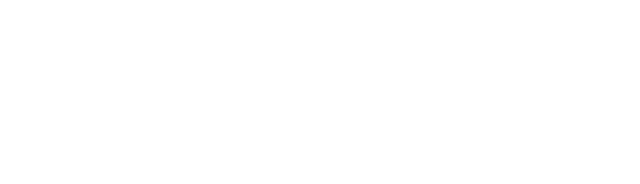
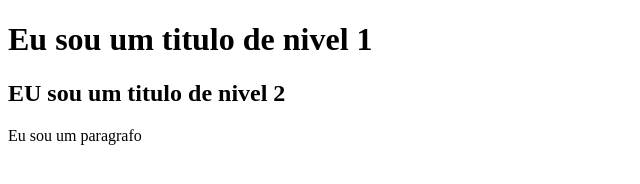
Before and after one commit to rafaelrmts/ceub-programacaoweb, a plain HTML site: page index.html in a window 1280 px wide. Shown: the whole page, without its empty margins (0-640 px from the left). Drawn offline with Linux system fonts and the light colour scheme.

Commit message:
Conteúdo da minha página web

```diff
--- a/index.html
+++ b/index.html
@@ -6,6 +6,8 @@
     <title>Programação Web - CEUB</title>
 </head>
 <body>
-
+    <h1>Eu sou um titulo de nivel 1</h1>
+    <h2>EU sou um titulo de nivel 2</h2>
+    <p>Eu sou um paragrafo</p>
 </body>
 </html>
```
